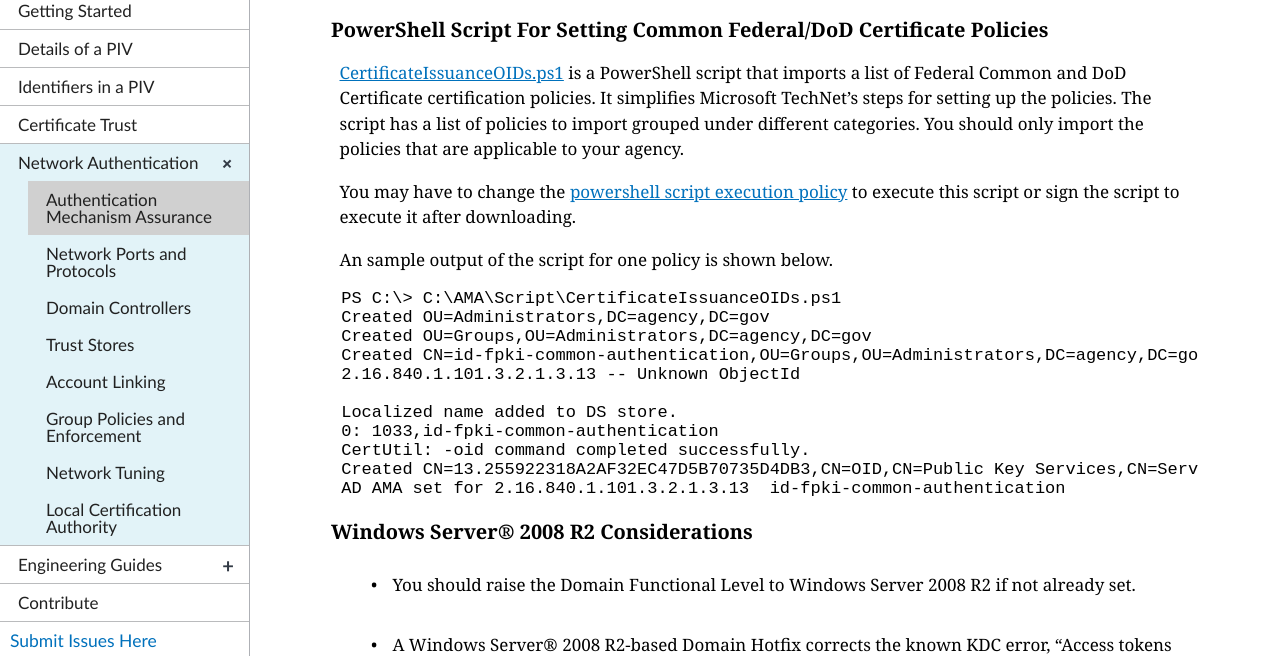
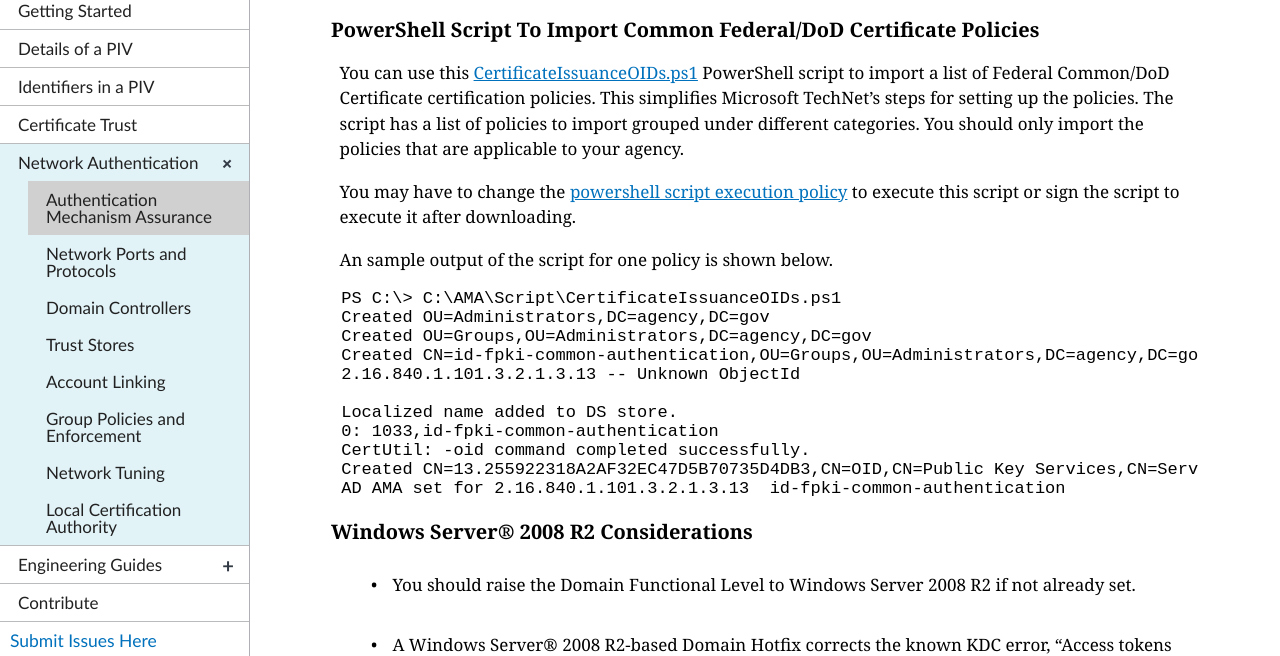
Before and after one commit to GSA/piv-guides, a Jekyll site: the page built from _networkconfig/10_AMA.md, in a window 1280 px wide and 900 px high, scrolled down 339 px, cut to the strip 244-900 px from the top of the window. Built offline with Jekyll 4.4.1, drawn with Linux system fonts in a browser that asks for light colours; nearby versions of some CDN libraries.

Commit message:
Update 10_AMA.md
Updated with edits.

```diff
--- a/_networkconfig/10_AMA.md
+++ b/_networkconfig/10_AMA.md
@@ -11,8 +11,8 @@
 
 {% include info-warning.html content="Do not use AMA to provide privileged user access to servers." %}
 
-### PowerShell Script For Setting Common Federal/DoD Certificate Policies
-[CertificateIssuanceOIDs.ps1](https://github.com/GSA/ficam-scripts-public/tree/master/_ama){:target="_blank"} is a PowerShell script that imports a list of Federal Common and DoD Certificate certification policies. It simplifies Microsoft TechNet's steps for setting up the policies. The script has a list of policies to import grouped under different categories. You should only import the policies that are applicable to your agency.
+### PowerShell Script To Import Common Federal/DoD Certificate Policies
+You can use this [CertificateIssuanceOIDs.ps1](https://github.com/GSA/ficam-scripts-public/tree/master/_ama){:target="_blank"} PowerShell script to import a list of Federal Common/DoD Certificate certification policies. This simplifies Microsoft TechNet's steps for setting up the policies. The script has a list of policies to import grouped under different categories. You should only import the policies that are applicable to your agency.
 
 You may have to change the [powershell script execution policy](https://docs.microsoft.com/en-us/powershell/module/microsoft.powershell.core/about/about_execution_policies?view=powershell-5.1&viewFallbackFrom=powershell-Microsoft.PowerShell.Core) to execute this script or sign the script to execute it after downloading.
 
```
